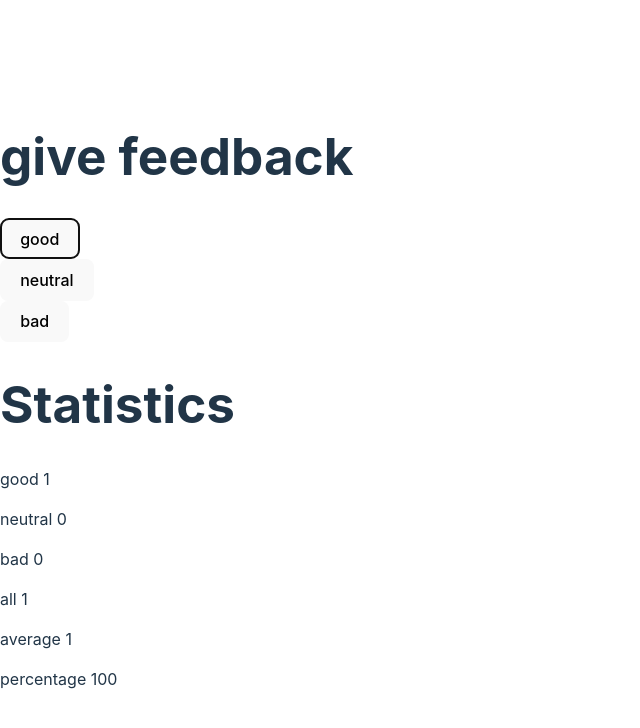
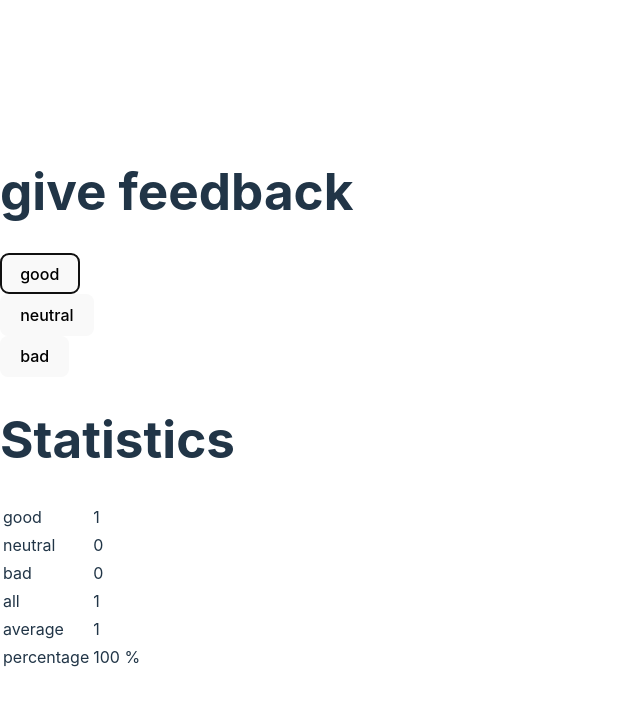
Before and after one commit to rieljasperapos/fullstackopen, a React (Vite) app in the folder part1/unicafe/unicafe/: page / in a window 1280 px wide. Both pictures are taken after a click on the button "good". Shown: the top 728 px of the page, without its empty margins (0-640 px from the left). Built offline with nearby package versions, Linux system fonts and the light colour scheme; the HTML template or start-up script is replaced by a standard one.

Commit message:
exercise: 1.11* unicafe display statistics in an  HTML table

```diff
--- a/part1/unicafe/unicafe/src/components/StatisticLine.tsx
+++ b/part1/unicafe/unicafe/src/components/StatisticLine.tsx
@@ -1,17 +1,18 @@
 import React from "react";
 
 interface StatisticLineProps {
-    text: string,
-    value: number
+    text: string;
+    value: number;
+}
+
+const StatisticLine: React.FC<StatisticLineProps> = (props) => {
+    console.log(props.value);
+    return (
+        <tr>
+            <td>{props.text}</td>
+            <td>{props.value} {props.text === 'percentage' && '%'}</td>
+        </tr>
+    );
 };
 
-const StatisticLine: React.FC<StatisticLineProps> = (props) => {
-    return (
-        <div>
-            <p>{props.text} {props.value}</p>
-
-        </div>
-    )
-}
-
 export default StatisticLine;
--- a/part1/unicafe/unicafe/src/components/Statistics.tsx
+++ b/part1/unicafe/unicafe/src/components/Statistics.tsx
@@ -18,12 +18,16 @@ const Statistics: React.FC<StatisticsProps> = (props)  => {
         <>
             <div>
                 <h1>Statistics</h1>
+                <table>
+                    <tbody>
                         <StatisticLine text='good' value={props.statistics.good} />
                         <StatisticLine text='neutral' value={props.statistics.neutral} />
                         <StatisticLine text='bad' value={props.statistics.bad} />
                         <StatisticLine text='all' value={props.statistics.totalFeedback} />
                         <StatisticLine text='average' value={props.statistics.average} />
                         <StatisticLine text='percentage' value={props.statistics.percentage} />
+                    </tbody>
+                </table>
             </div>
         </>
     )
```
Lines whose indentation alone changed are shown as unchanged.
